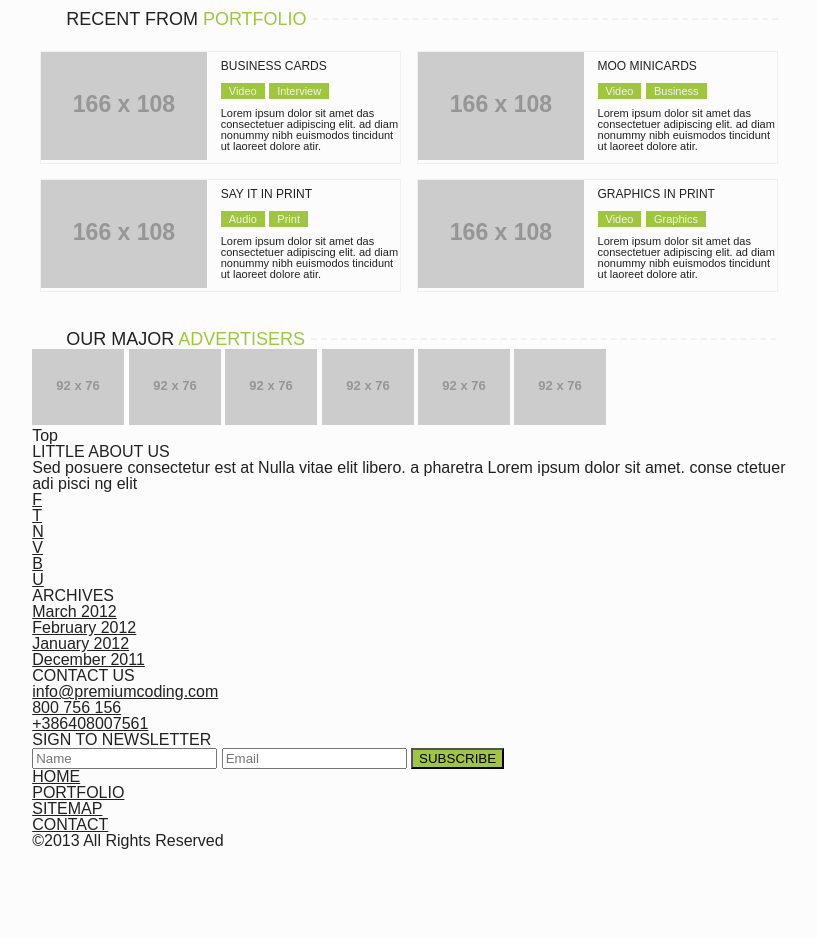
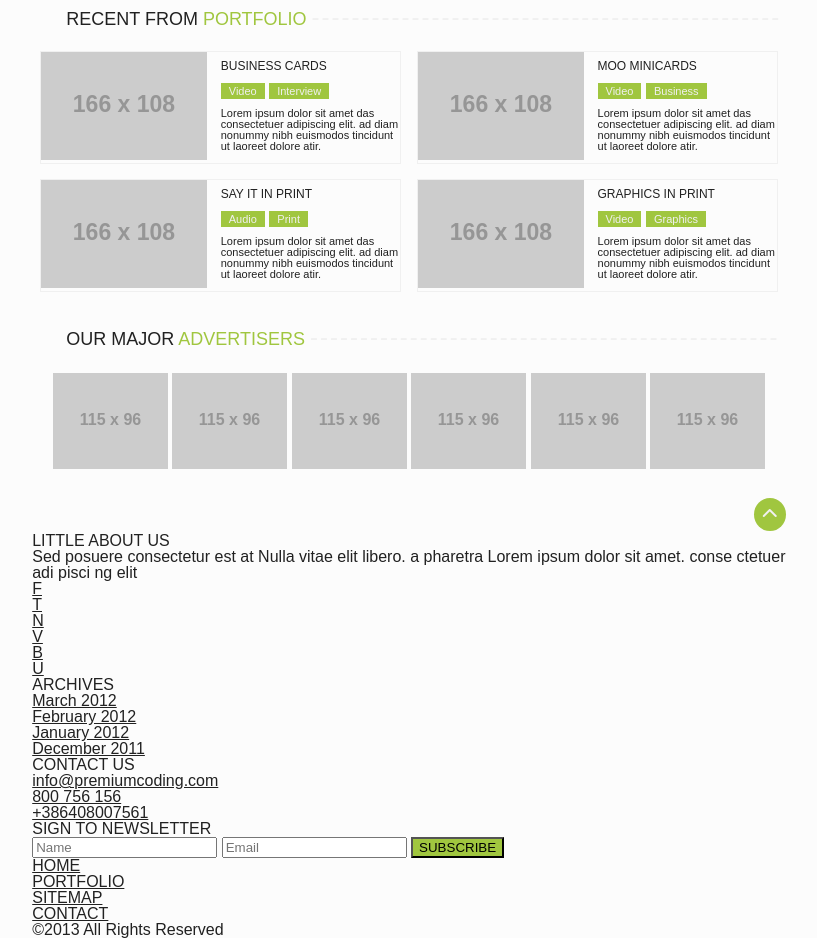
Before and after one commit to azishanprdxn/graphicsumbrella, a plain HTML site: page index.html in a window 1280 px wide. Shown: the part 687-1625 px from the top of the page, without its empty margins (231-1048 px from the left). Before the commit the page ends 1536 px from the top, so only its background shows below. Drawn offline with Linux system fonts and the light colour scheme; placeholder pictures from the web are drawn by us.

Commit message:
Completed Ads

```diff
--- a/assets/styles.css
+++ b/assets/styles.css
@@ -343,3 +343,30 @@ a:active {
   font-size: 11px;
   padding-top: 10px;
 }
+
+.ads {
+  width: 100%;
+  display: flex;
+  flex-wrap: wrap;
+  justify-content: center;
+}
+
+.ads>figure {
+  padding: 24px 0;
+}
+
+.back-to-top {
+  padding: 10px 0;
+  text-align: right;
+}
+
+.back-to-top>.top {
+  background-color: #a0c63f;
+  color: #f0f0f0;
+  padding: 8px;
+  border-radius: 50%;
+}
+
+.back-to-top>.top:hover {
+  box-shadow: 1px 1px 2px #aaaaaa;
+}
--- a/index.html
+++ b/index.html
@@ -159,16 +159,16 @@
           </div>
           <div class="ads">
             <figure>
-              <img src="https://via.placeholder.com/92x76?text=Logo" alt="logo">
-              <img src="https://via.placeholder.com/92x76?text=Logo" alt="logo">
-              <img src="https://via.placeholder.com/92x76?text=Logo" alt="logo">
-              <img src="https://via.placeholder.com/92x76?text=Logo" alt="logo">
-              <img src="https://via.placeholder.com/92x76?text=Logo" alt="logo">
-              <img src="https://via.placeholder.com/92x76?text=Logo" alt="logo">
+              <img src="https://via.placeholder.com/115x96?text=Logo" alt="logo">
+              <img src="https://via.placeholder.com/115x96?text=Logo" alt="logo">
+              <img src="https://via.placeholder.com/115x96?text=Logo" alt="logo">
+              <img src="https://via.placeholder.com/115x96?text=Logo" alt="logo">
+              <img src="https://via.placeholder.com/115x96?text=Logo" alt="logo">
+              <img src="https://via.placeholder.com/115x96?text=Logo" alt="logo">
             </figure>
           </div>
           <div class="back-to-top">
-            <span class="top">Top</span>
+            <a href="#FIXME" class="top"><span class="fas fa-chevron-up"></span></a>
           </div>
         </div>
       </div>
```
